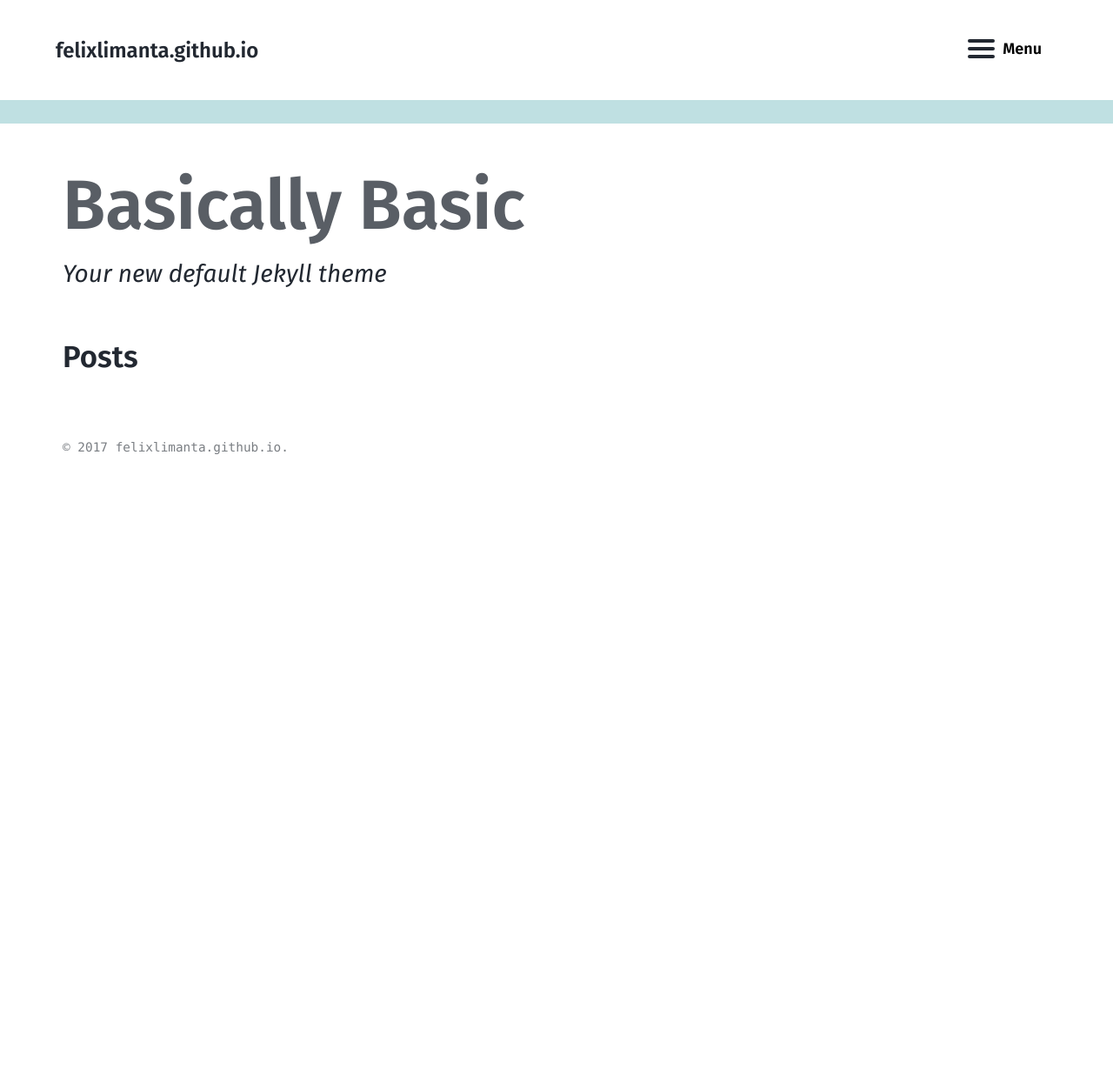
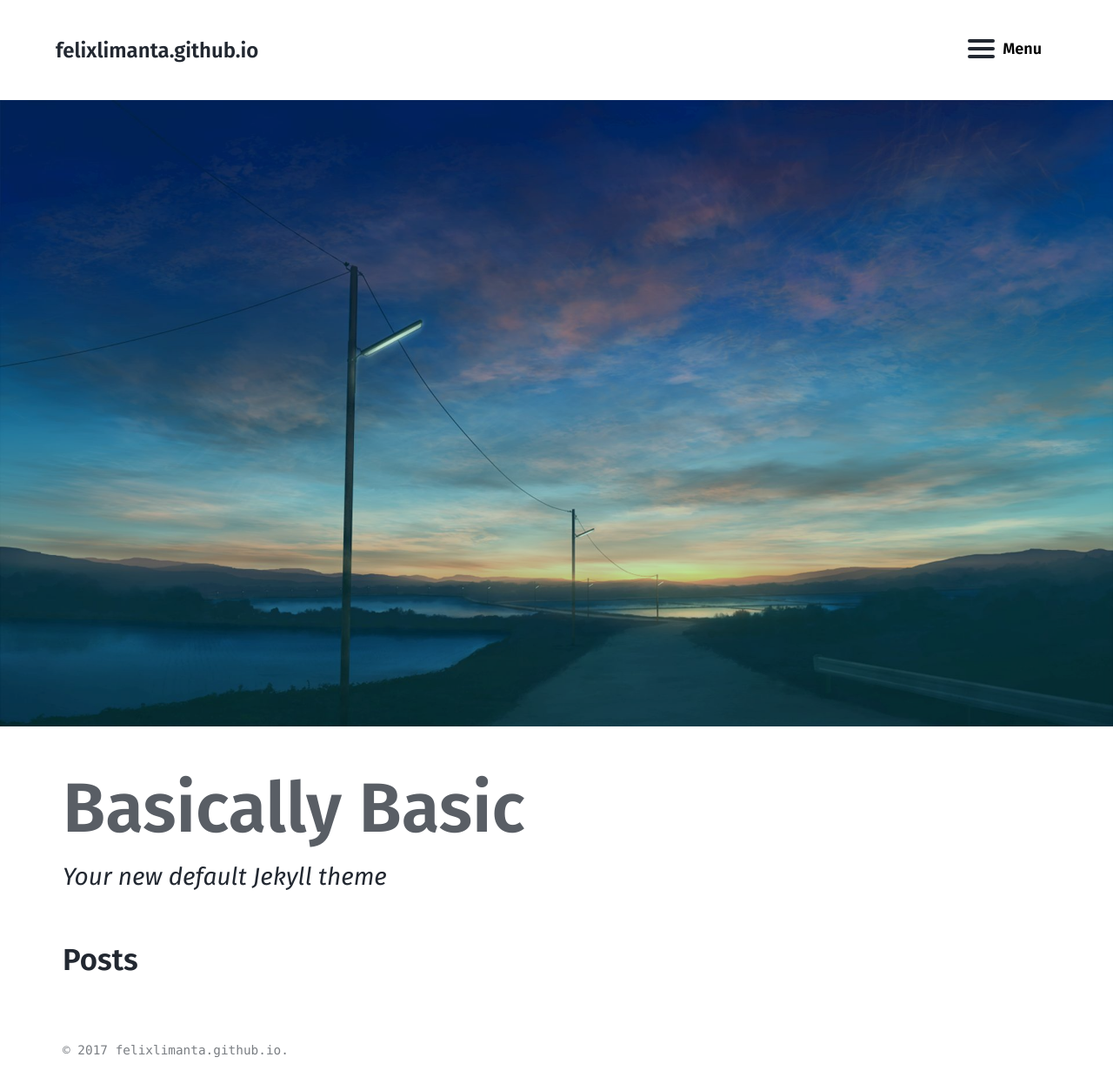
Before and after one commit to felixlimanta/felixlimanta.github.io, a Jekyll site: the page built from index.html, in a window 1280 px wide and 1246 px high. Shown: the whole window at 87% size. Built offline with Jekyll 4.4.1, drawn with Linux system fonts in a browser that asks for light colours.

Commit message:
Cover Image Attempt 3

```diff
--- a/index.html
+++ b/index.html
@@ -3,5 +3,5 @@ layout: home
 paginate: true
 alt_title: "Basically Basic"
 sub_title: "Your new default Jekyll theme"
-image: /assets/images/_default_cover.jpg
+image: /assets/images/default-cover.jpg
 ---
```
Also changed, not shown: assets/images/default-cover.jpg (renamed from assets/images/_default_cover.jpg).
